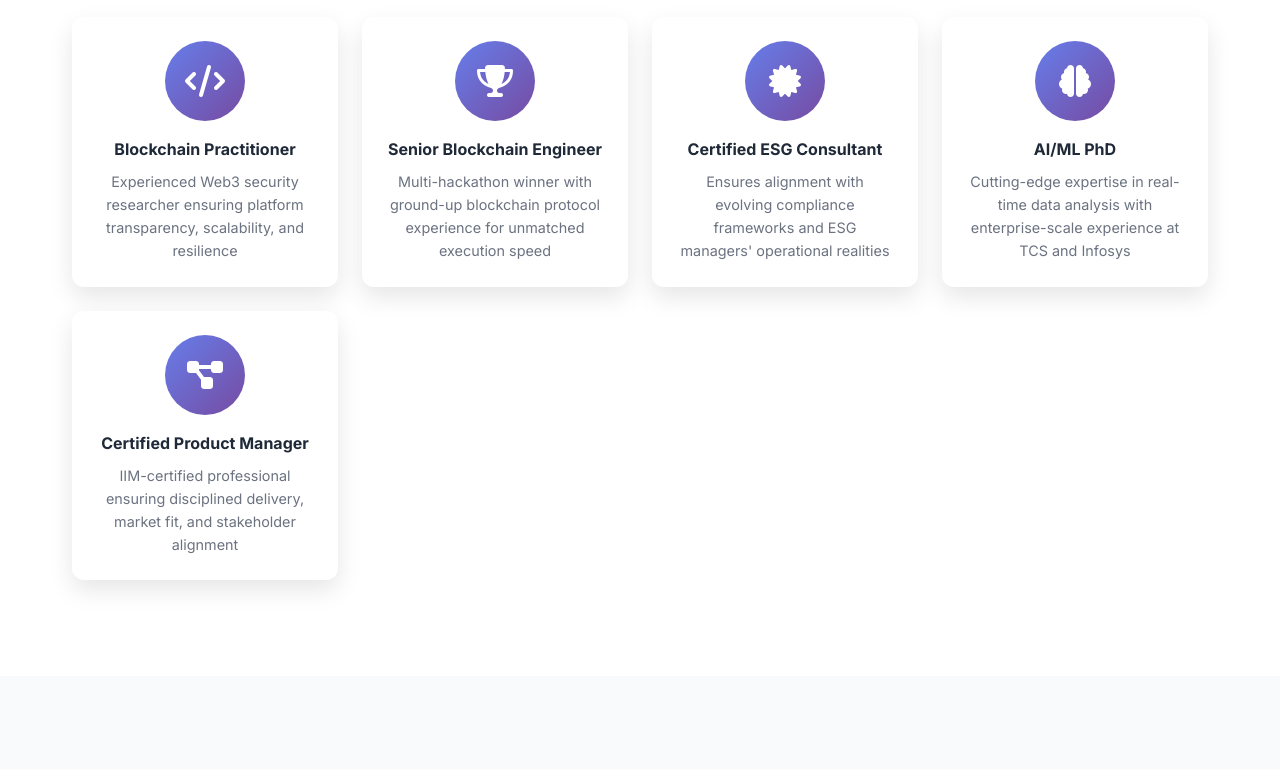
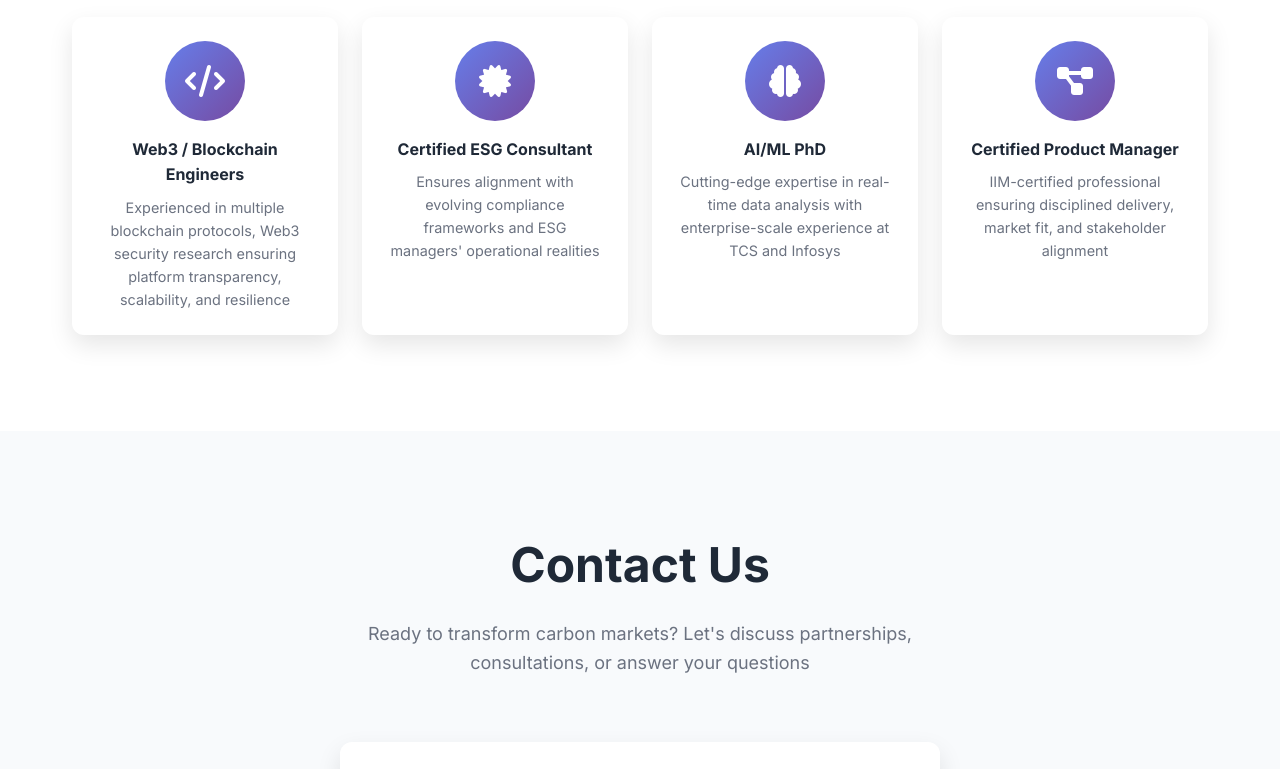
Before and after one commit to MUdayVarma/mellifera_website_202508, a website: page index.html in a window 1280 px wide. Shown: the part 4680-5449 px from the top of the page. Drawn offline with Linux system fonts and the light colour scheme.

Commit message:
changes in index file for team grid

```diff
--- a/index.html
+++ b/index.html
@@ -654,10 +654,10 @@
                     <div class="team-icon">
                         <i class="fas fa-code"></i>
                     </div>
-                    <h4 style="margin-bottom: 0.5rem; color: var(--text-dark);">Blockchain Practitioner</h4>
-                    <p style="color: var(--text-light); font-size: 0.9rem;">Experienced Web3 security researcher ensuring platform transparency, scalability, and resilience</p>
+                    <h4 style="margin-bottom: 0.5rem; color: var(--text-dark);">Web3 / Blockchain Engineers</h4>
+                    <p style="color: var(--text-light); font-size: 0.9rem;">Experienced in multiple blockchain protocols, Web3 security research ensuring platform transparency, scalability, and resilience</p>
                 </div>
-
+                <!--
                 <div class="team-card fade-in">
                     <div class="team-icon">
                         <i class="fas fa-trophy"></i>
@@ -665,7 +665,7 @@
                     <h4 style="margin-bottom: 0.5rem; color: var(--text-dark);">Senior Blockchain Engineer</h4>
                     <p style="color: var(--text-light); font-size: 0.9rem;">Multi-hackathon winner with ground-up blockchain protocol experience for unmatched execution speed</p>
                 </div>
-
+                -->
                 <div class="team-card fade-in">
                     <div class="team-icon">
                         <i class="fas fa-certificate"></i>
```
